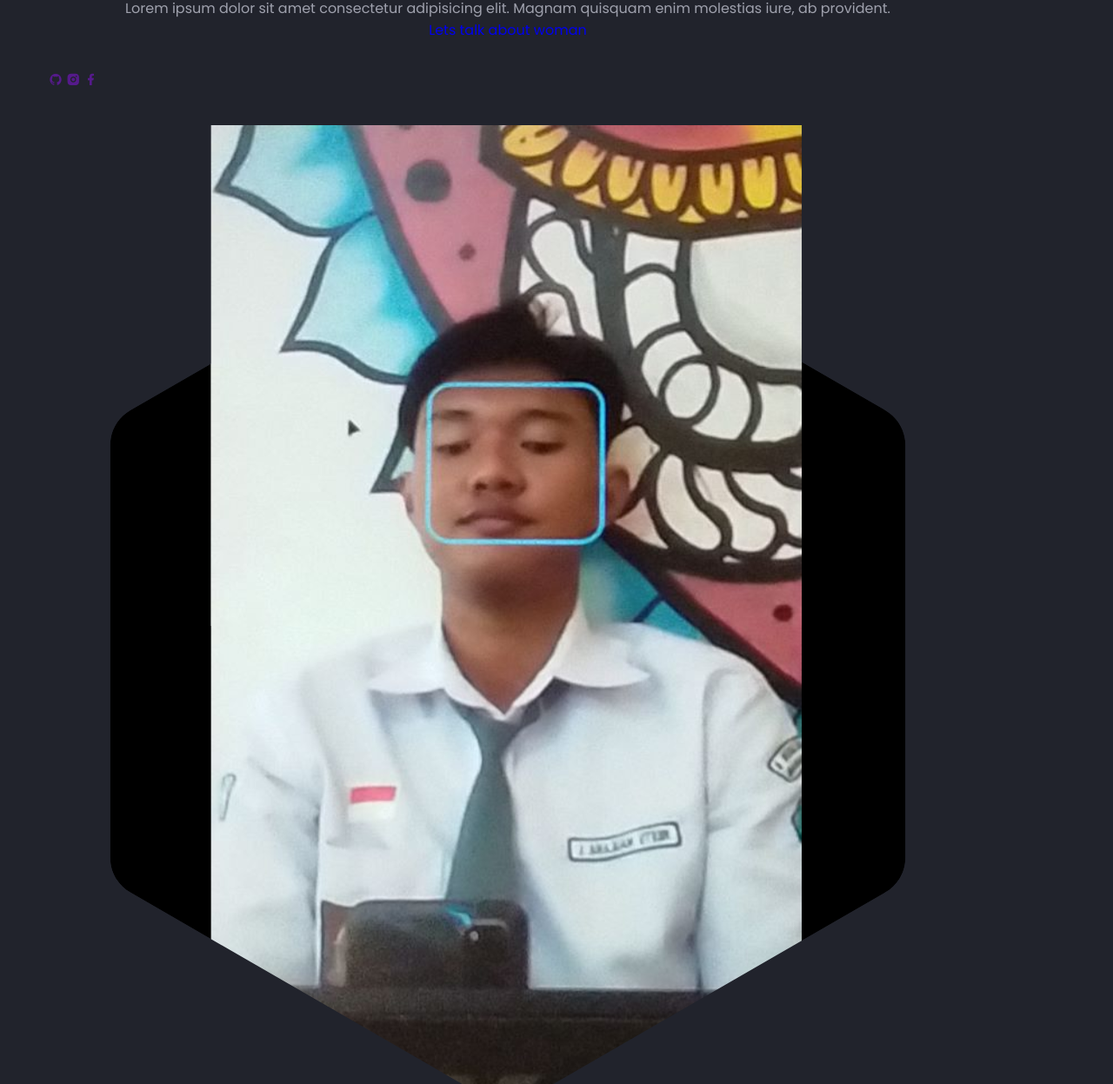
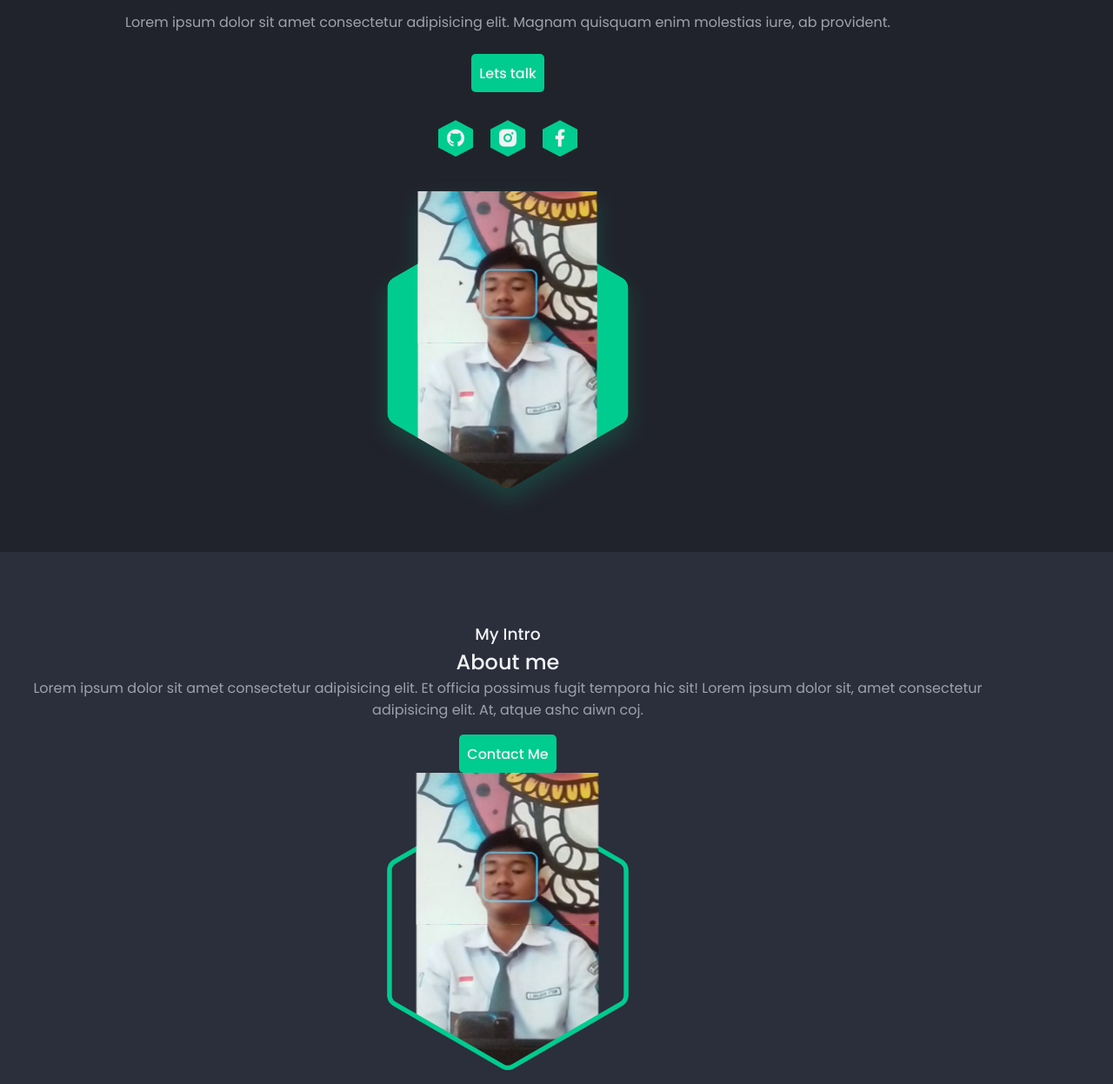
Before and after one commit to restumi/restumi.github.io, a plain HTML site: page index.html in a window 1280 px wide. Shown: the part 259-1506 px from the top of the page at 87% size. Drawn offline with nearby package versions, Linux system fonts and the light colour scheme.

Commit message:
menambahkan section About

```diff
--- a/assets/css/style.css
+++ b/assets/css/style.css
@@ -271,11 +271,82 @@ nav{
   font-weight: var(--font-semi-bold);
 }
 
+.homeDeskripsi {
+  margin-block: 1rem 1.5rem;
+}
+
+.homeSosial{
+  display: flex;
+  justify-content: center;
+  column-gap: 1.25rem;
+}
+
+.homeSosialLink{
+  display: flex;
+  background-color: var(--first-color);
+  padding: .5rem;
+  color: var(--title-color);
+  font-size: 1.5rem;
+  clip-path: polygon(50% 0%, 100% 25%, 100% 75%, 50% 100%, 0% 75%, 0% 25%);
+  transition: transform .4s;
+}
+.homeSosialLink:hover{
+  transform: translateY(-.25rem);
+}
+
+.homeImg{
+  justify-self: center;
+}
+
+.homeBlob{
+  width: 320px;
+  fill: var(--first-color);
+  filter: drop-shadow(0 12px 12px hsla(var(--hue), 100%, 40%, .2));
+}
+
+/* .home-img{
+  width: 900px;
+  transform: translateX(-120px);
+} */
+
 /*=============== BUTTON ===============*/
-
+.tombol {
+  display: inline-block;
+  background-color: var(--first-color);
+  padding: .6rem;
+  border-radius: 5px;
+  color: var(--title-color);
+  font-weight: var(--font-medium);
+  transition: box-shadow .4s;
+}
+.tombol:hover{
+  box-shadow: 0 10px 30px hsla(var(--hue), 100%, 40%, .2);
+}
 
 /*=============== ABOUT ===============*/
+.aboutContainer{
+  row-gap: 2rem;
+}
 
+.aboutData{
+  text-align: center;
+}
+
+.aboutDeskripsi{
+  margin-bottom: 1rem;
+}
+
+.aboutImg{
+  justify-self: center;
+}
+
+.aboutBlob{
+  width: 320px;
+}
+
+.aboutBlob path{
+  stroke: var(--first-color);
+}
 
 /*=============== SKILLS ===============*/
 
--- a/index.html
+++ b/index.html
@@ -74,7 +74,7 @@
                             Magnam quisquam enim molestias iure, ab provident.
                         </p>
 
-                        <a href="#contact" class="button">Lets talk about woman</a>
+                        <a href="#contact" class="tombol">Lets talk</a>
                     </div>
                     <div class="homeSosial">
                         <a href="" target="_blank" class="homeSosialLink">
@@ -129,7 +129,62 @@
 
          <!--==================== ABOUT ====================-->
          <section class="about section" id="about">
+            <div class="aboutContainer container grid">
+                <div class="aboutData">
+                    <h3>
+                        My <span>Intro</span>
+                    </h3>
 
+                    <h2 class="sectionTitle">
+                        About me
+                    </h2>
+
+                    <p class="aboutDeskripsi">
+                        Lorem ipsum dolor sit amet consectetur adipisicing elit.
+                        Et officia possimus fugit tempora hic sit!
+                        Lorem ipsum dolor sit, amet consectetur adipisicing elit.
+                        At, atque ashc aiwn coj.
+                    </p>
+
+                    <a href="#contact" class="tombol">Contact Me</a>
+
+                    <div class="aboutImg">
+                        <svg class="aboutBlob" viewBox="0 0 550 592" fill="none" xmlns="http://www.w3.org/2000/svg">
+                            <mask id="maskBorder" mask-type="alpha">
+                               <path d="M263 48.1782C270.426 43.891 279.574 43.891 287 48.1782L501.157
+                               171.822C508.583 176.109 513.157 184.032 513.157 192.606V439.894C513.157
+                               448.468 508.583 456.391 501.157 460.678L287 584.322C279.574 588.609
+                               270.426 588.609 263 584.322L48.843 460.678C41.4174 456.391 36.843 448.468 36.843
+                               439.894V192.606C36.843 184.032 41.4174 176.109 48.843 171.822L263 48.1782Z" fill="black"/>
+                            </mask>
+                            <g mask="url(#maskBorder)">
+                               <rect x="37" width="476" height="630" fill="url(#pattern2)"/>
+
+                               <path d="M285 51.6423L499.157 175.286C505.345 178.859 509.157 185.461 509.157
+                               192.606V439.894C509.157 447.039 505.345 453.641 499.157 457.214L285
+                               580.858C278.812 584.43 271.188 584.43 265 580.858L50.843 457.214C44.655 453.641
+                               40.843 447.039 40.843 439.894V192.606C40.843 185.461 44.655 178.859 50.843
+                               175.286L265 51.6423C271.188 48.0697 278.812 48.0696 285 51.6423Z" stroke="black" stroke-width="10"/>
+                            </g>
+
+                            <rect x="37" width="476" height="300" fill="url(#pattern3)"/>
+
+                            <defs>
+                               <pattern id="pattern2" patternContentUnits="objectBoundingBox" width="1" height="1">
+                                  <use href="#imageBorder" transform="matrix(0.00143057 0 0 0.00108108 0.0404062 0)"/>
+                               </pattern>
+
+                               <pattern id="pattern3" patternContentUnits="objectBoundingBox" width="1" height="1">
+                                  <use href="#imageBorder" transform="matrix(0.00143057 0 0 0.00226984 0.0404062 0)"/>
+                               </pattern>
+
+                               <!-- Insert your profile (recommended size: 640 x 940) -->
+                               <image class="about-img" id="imageBorder" width="640" height="940" href="assets/img/edited.jpg"/>
+                            </defs>
+                         </svg>
+                    </div>
+                </div>
+            </div>
          </section>
 
          <!--==================== SKILLS ====================-->
```
